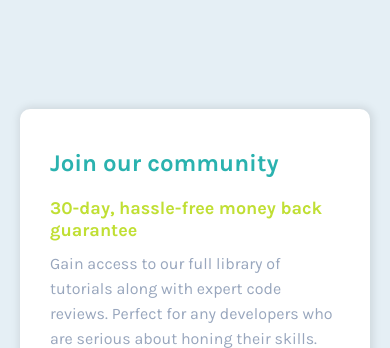
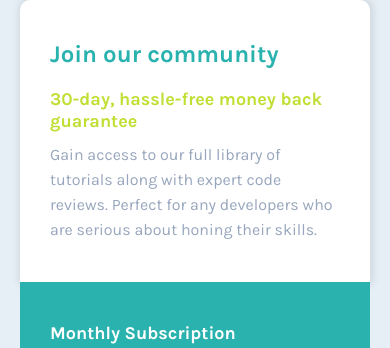
Before and after one commit to Roneeey/PricingGridComp, a plain HTML site: page index.html in a window 390 px wide. Shown: the top 348 px of the page. Drawn offline with Linux system fonts and the light colour scheme.

Commit message:
Add files via upload

```diff
--- a/styles.css
+++ b/styles.css
@@ -137,7 +137,6 @@ button:hover {
   .grid-wrapper {
     display: block;
     max-width: 350px;
-    margin-top: 150px;
   }
 
   #bot-left {
@@ -147,4 +146,8 @@ button:hover {
   #bot-right {
     border-radius: 0px 0px 10px 10px;
   }
+
+  body {
+    height: 100%;
+  }
 }
```
